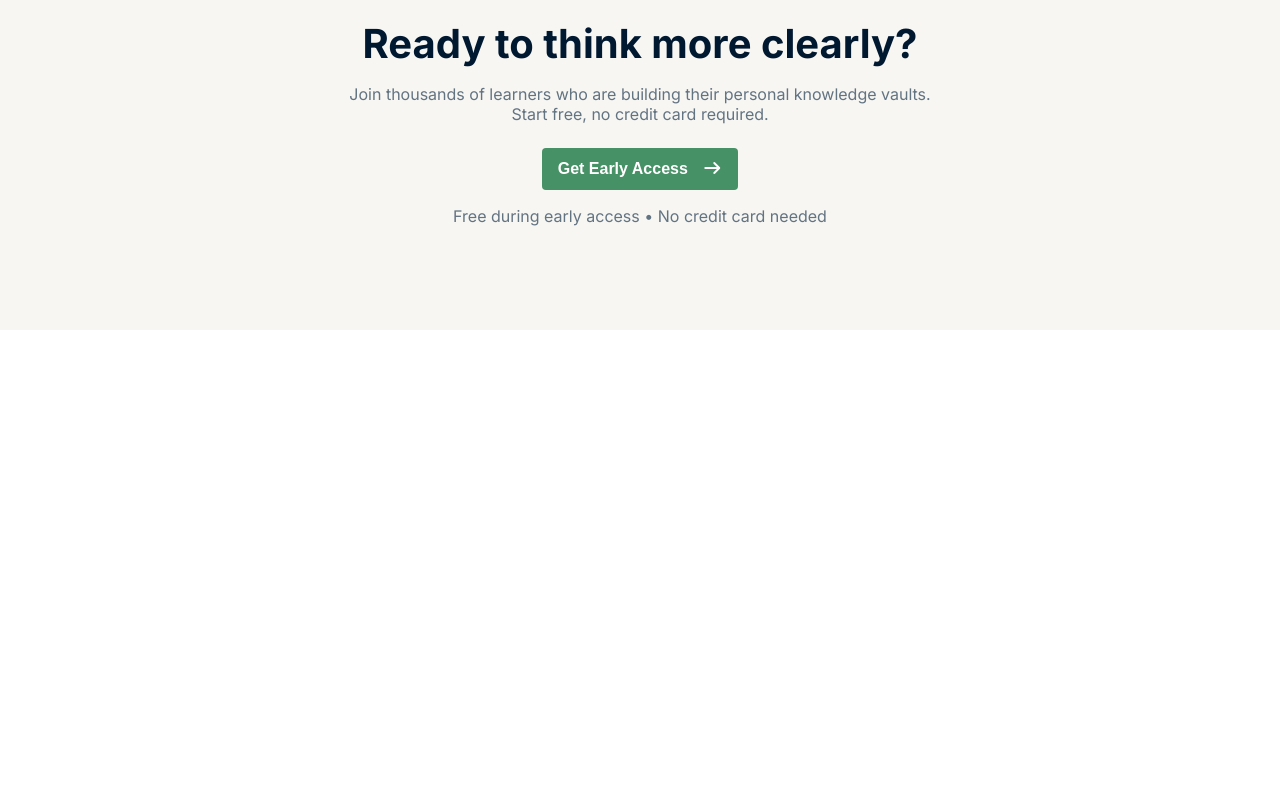
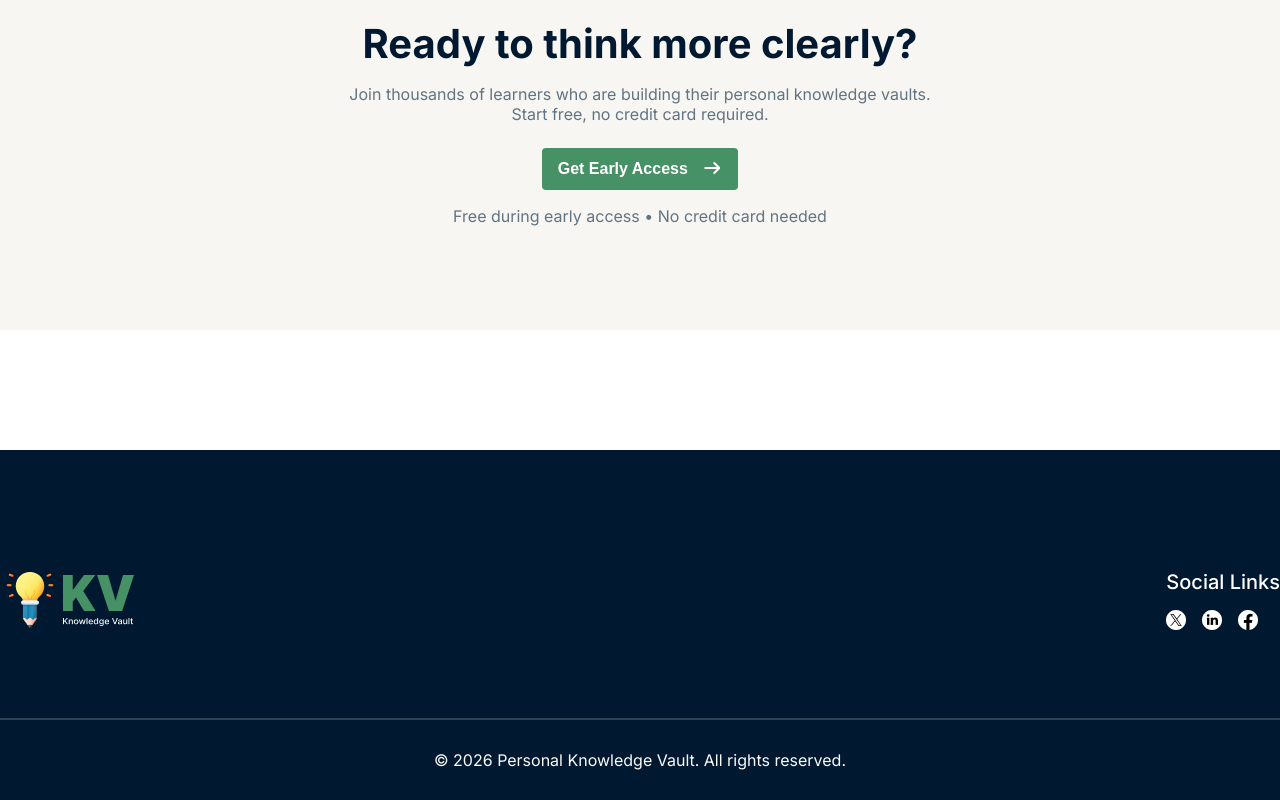
Before and after one commit to mahamudul-hasan569/Assignment-01, a plain HTML site: page index.html in a window 1280 px wide. Shown: the part 2222-3022 px from the top of the page. Before the commit the page ends 2672 px from the top, so only its background shows below. Drawn offline with Linux system fonts and the light colour scheme.

Commit message:
footer added

```diff
--- a/index.html
+++ b/index.html
@@ -136,15 +136,36 @@
         </section>
         <section class="challenge-Part container">
             <h2 class="challenge-title">Ready to think more clearly?</h2>
-            <p class="challenge-text">Join thousands of learners who are building their personal knowledge vaults. <br>Start free, no credit card required.</p>
+            <p class="challenge-text">Join thousands of learners who are building their personal knowledge vaults.
+                <br>Start free, no credit card required.</p>
             <div class="challenge-button">
-            <button class="btn">Get Early Access
-            <i style="margin-left:10px;"
-            class="fa-solid fa-arrow-right"></i></button>
+                <button class="btn">Get Early Access
+                    <i style="margin-left:10px;" class="fa-solid fa-arrow-right"></i></button>
             </div>
             <p class="challenge-text">Free during early access • No credit card needed</p>
         </section>
     </main>
+    <footer>
+        <div class="footer-container container">
+            <div class="footer-logo-icons-container">
+                <div>
+                    <img src="assets/logo-footer.png" alt="">
+                </div>
+                <div>
+                    <p class="icons-text">Social Links</p>
+                    <div class="icons">
+                        <div><a href=""><img src="assets/x.png" alt=""></a></div>
+                        <div><a href=""><img src="assets/in.png" alt=""></a></div>
+                        <div><a href=""><img src="assets/f.png" alt=""></a></div>
+                    </div>
+                </div>
+            </div>
+            <div class="copyright">
+                <hr>
+                <p class="copyright-text">© 2026 Personal Knowledge Vault. All rights reserved.</p>
+            </div>
+        </div>
+    </footer>
 </body>
 
 </html>
--- a/styles/style.css
+++ b/styles/style.css
@@ -241,3 +241,36 @@
     justify-content: center;
     margin-bottom: 16px;
 }
+/* footer section */
+footer {
+    background-color: #001931;
+}
+.footer-container {
+    padding-top: 120px;
+}
+.footer-logo-icons-container {
+    display: flex;
+    justify-content: space-between;
+    align-items: center;
+    margin-bottom: 84px;
+}
+.icons-text {
+    font-size: 20px;
+    font-weight: 500;
+    color: white;
+    margin-bottom: 16px;
+}
+.icons {
+    display: flex;
+    gap: 16px;
+}
+.copyright hr {
+    border: 1px solid #E5E7EB;
+    opacity: 0.2;
+}
+.copyright-text {
+    font-size: 16px;
+    color: #FAFAFA;
+    text-align: center;
+    padding: 30px 0px;
+}
```
Also changed, not shown: assets/dot.png (added), assets/f.png (added), assets/in.png (added), assets/x.png (added), 1 other file.
